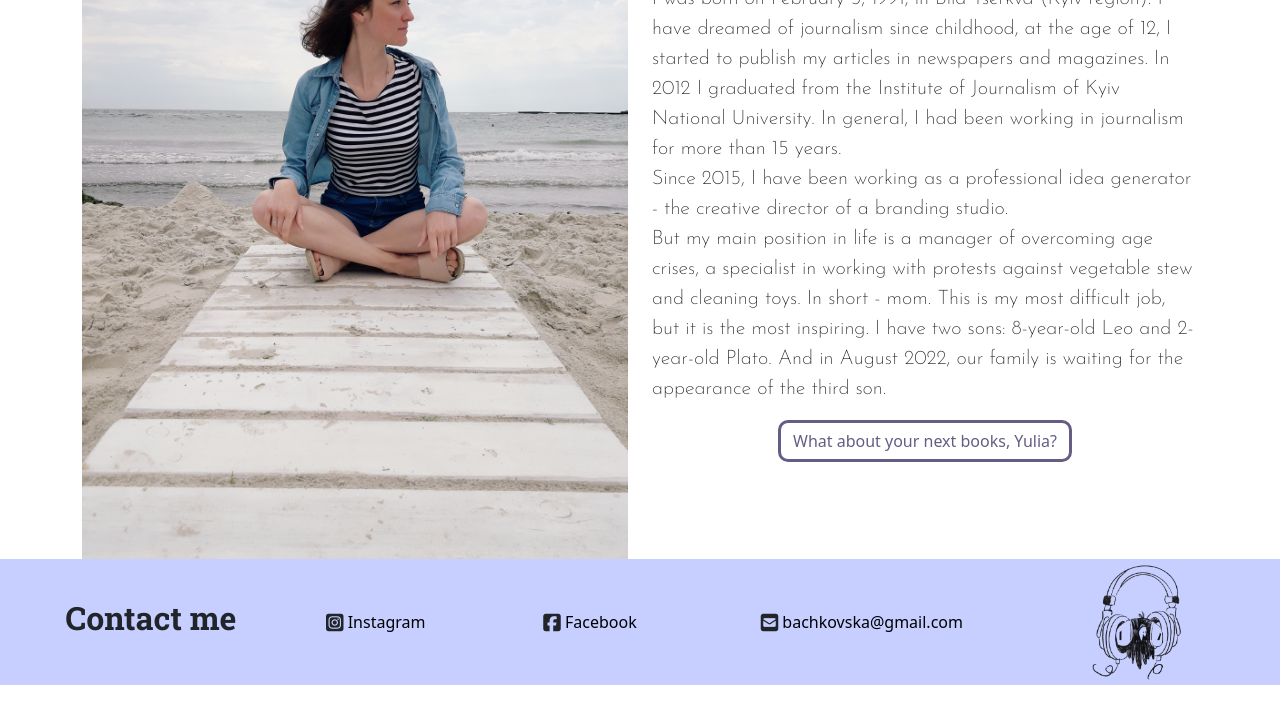
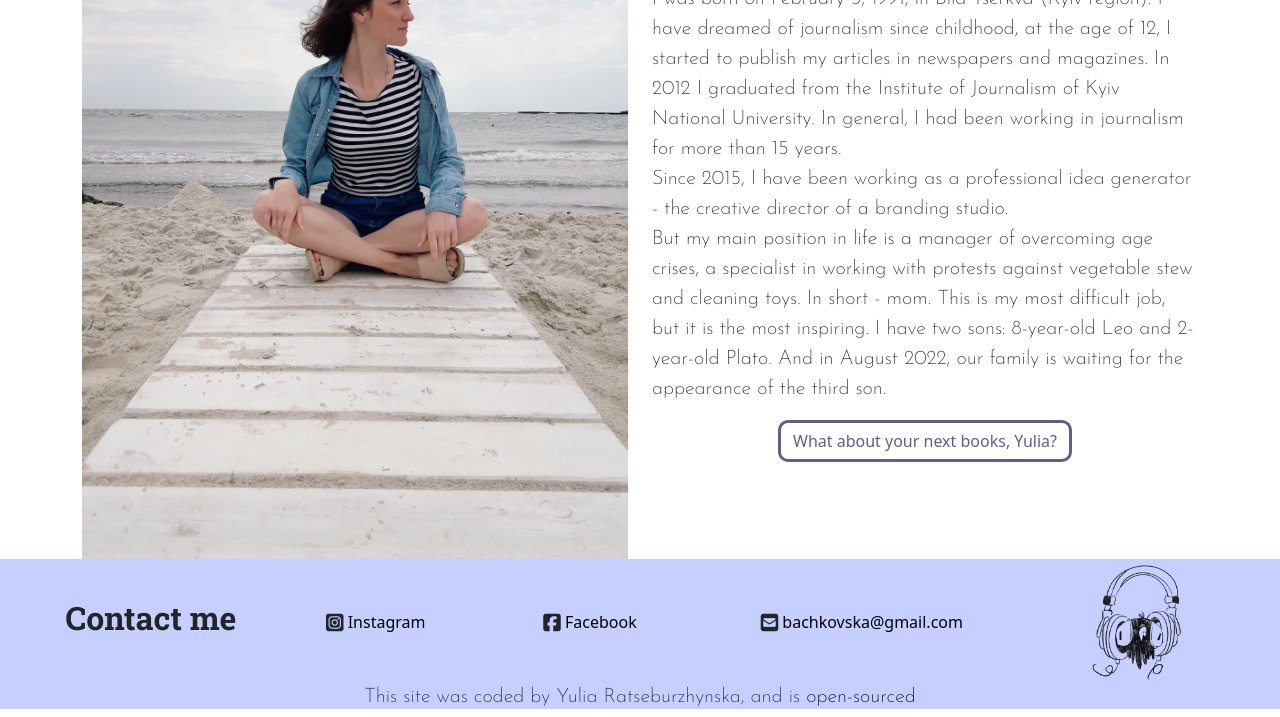
Before and after one commit to UyliaRa/writers-portfolio, a plain HTML site: page about.html in a window 1280 px wide. Shown: the part 169-886 px from the top of the page. Before the commit the page ends 854 px from the top, so only its background shows below. Drawn offline with nearby package versions, Linux system fonts and the light colour scheme.

Commit message:
Added the link to GitHub

```diff
--- a/about.html
+++ b/about.html
@@ -143,6 +143,14 @@
           </div>
         </div>
       </div>
+      <div class="text-center">
+        <p class="h5">
+          This site was coded by Yulia Ratseburzhynska, and is
+          <a href="https://github.com/UyliaRa/writers-portfolio" target="_blank"
+            >open-sourced</a
+          >
+        </p>
+      </div>
     </footer>
   </body>
 </html>
```
Also changed, not shown: index.html (+3 -1 lines), nextBooks.html (+8 -0 lines).
